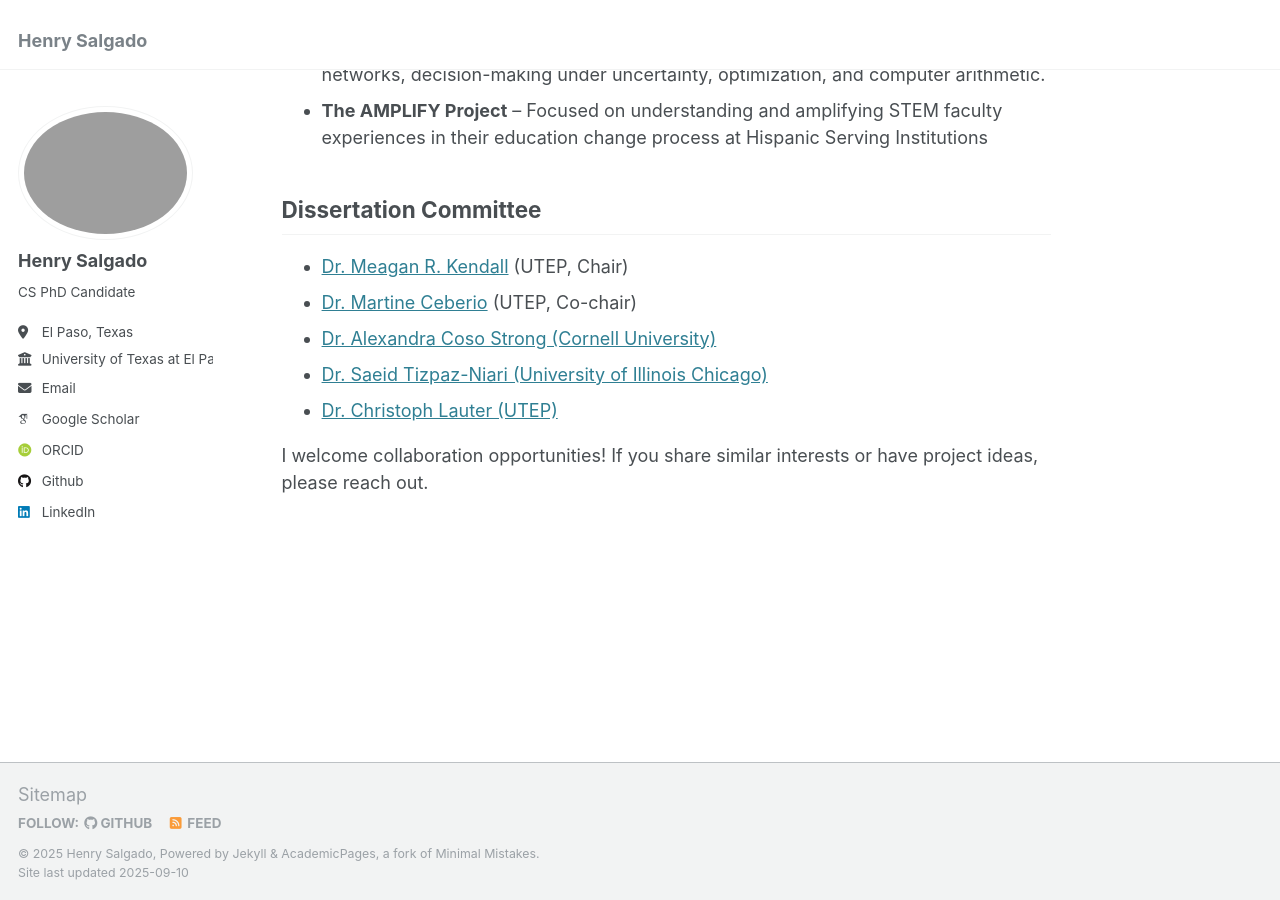
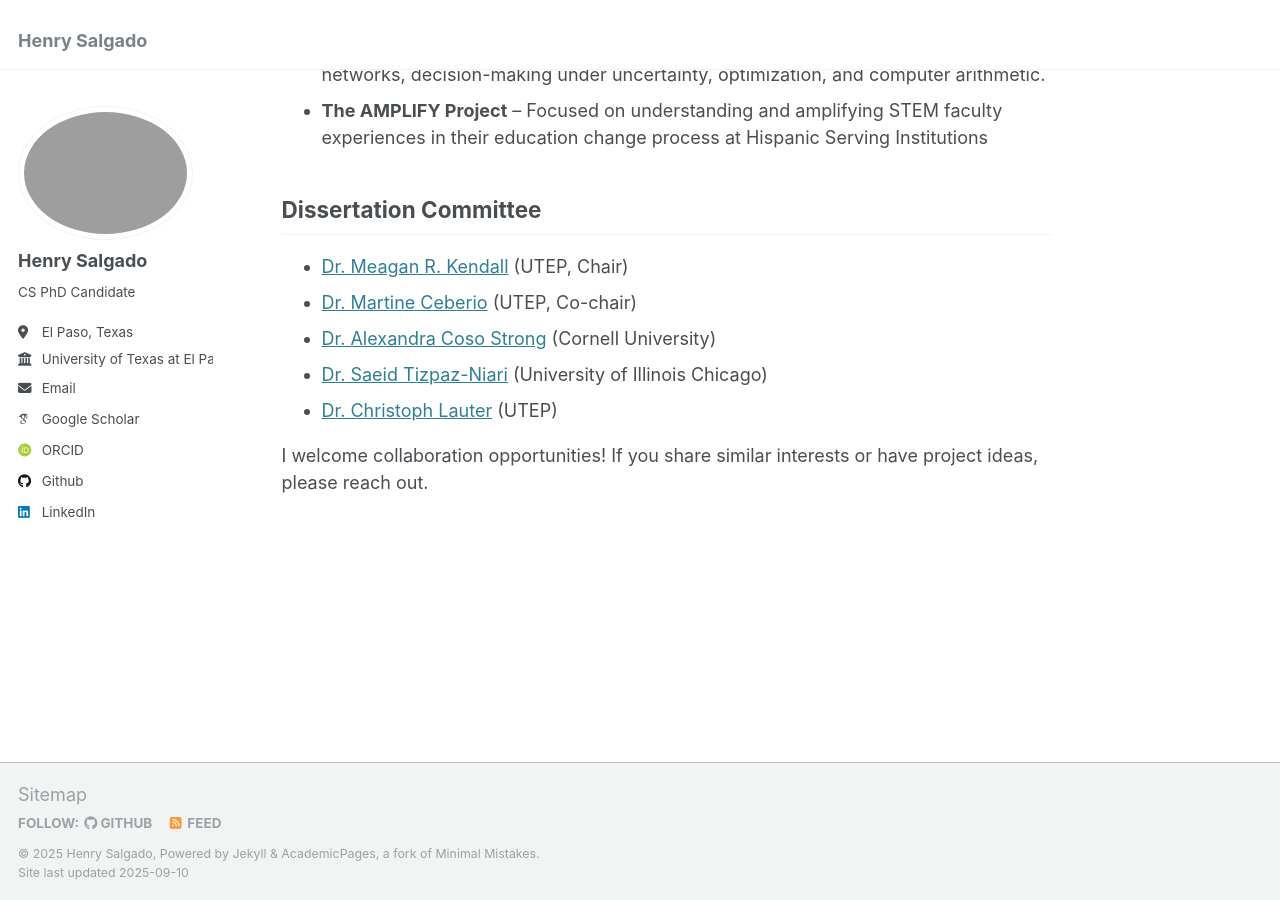
Before and after one commit to eigenhenry/eigenhenry.github.io, a Jekyll site: the page built from _pages/about.md, in a window 1280 px wide and 900 px high, scrolled down 626 px. Built offline with Jekyll 4.4.1, drawn with Linux system fonts in a browser that asks for light colours; some web fonts are replaced.

```diff
--- a/_pages/about.md
+++ b/_pages/about.md
@@ -21,8 +21,8 @@ I actively contribute to two research teams:
 ## Dissertation Committee
 * [Dr. Meagan R. Kendall](https://www.utep.edu/engineering/amplify/team/) (UTEP, Chair)
 * [Dr. Martine Ceberio](https://martineceberio.fr/)  (UTEP, Co-chair)
-* [Dr. Alexandra Coso Strong (Cornell University)](https://www.engineering.cornell.edu/people/alexandra-coso-strong/)
-* [Dr. Saeid Tizpaz-Niari (University of Illinois Chicago)](https://tizpaz.github.io/)
-* [Dr. Christoph Lauter (UTEP)](https://www.christoph-lauter.org/)
+* [Dr. Alexandra Coso Strong](https://www.engineering.cornell.edu/people/alexandra-coso-strong/) (Cornell University)
+* [Dr. Saeid Tizpaz-Niari](https://tizpaz.github.io/) (University of Illinois Chicago)
+* [Dr. Christoph Lauter](https://www.christoph-lauter.org/) (UTEP)
 
 I welcome collaboration opportunities! If you share similar interests or have project ideas, please reach out.
```
